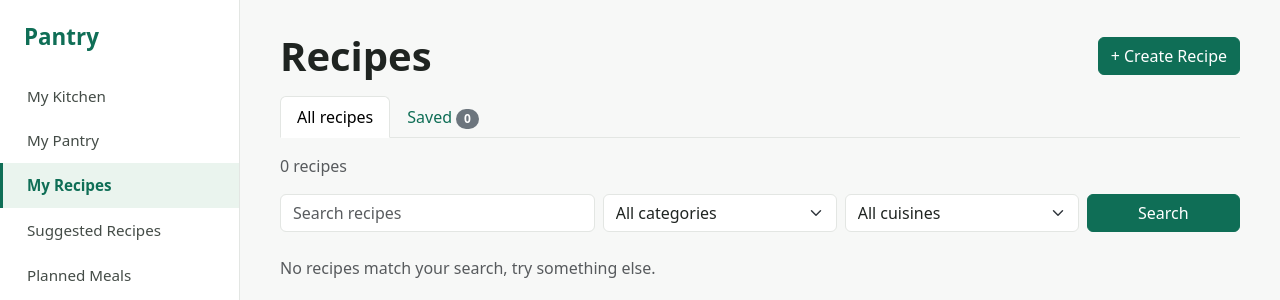
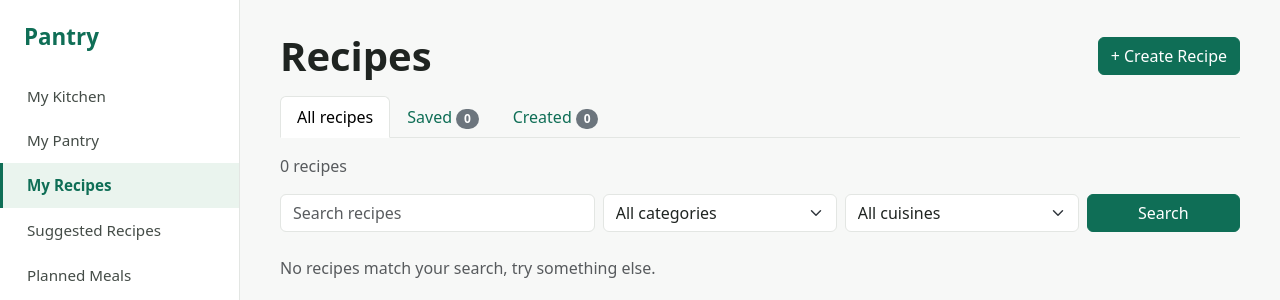
Before and after one commit to Yoobee270697583/2605_Pantry_v2, a Django app: page /recipes/ in a window 1280 px wide. Shown: the top 300 px of the page. Run offline with Django 5.2, Linux system fonts and the light colour scheme; the visitor is signed in with stand-in values (Sample User, id 1); data comes from the database, SQL or seed files in the repository; data that the repository does not hold is empty.

Commit message:
Add created recipes tab

```diff
--- a/recipes/views.py
+++ b/recipes/views.py
@@ -15,8 +15,12 @@ RECIPES_PER_PAGE = 24
 
 @login_required
 def index(request):
-    """The My Recipes page. Has two tabs: every recipe the household can see, and the ones it has saved. Both have search and category/cuisine filters."""
+    """The My Recipes page. Has three tabs: every recipe the household can see, the ones it has saved, and the ones it has created. All have search and category/cuisine filters."""
     active_tab = request.GET.get("tab", "all")
+    # anything else, like a typo in the url, just shows all recipes
+    if active_tab not in ["all", "saved", "created"]:
+        active_tab = "all"
+
     search_query = request.GET.get("q", "").strip()
     selected_category = request.GET.get("category", "").strip()
     selected_area = request.GET.get("area", "").strip()
@@ -26,6 +30,10 @@ def index(request):
     # ids of every recipe this household has saved, so each card can show a "Saved" badge
     saved_ids = set(SavedRecipe.objects.filter(household=household).values_list("recipe_id", flat=True))
 
+    # how many recipes the household has made, for the number on the Created tab
+    # "custom_recipes" is the related_name on Recipe.household
+    created_count = household.custom_recipes.count()
+
     # TheMealDB recipes plus this household's own custom ones, never another household's
     recipes = visible_recipes(household)
 
@@ -33,6 +41,10 @@ def index(request):
     # "saves" is the related_name on SavedRecipe.recipe
     if active_tab == "saved":
         recipes = recipes.filter(saves__household=household)
+
+    # the created tab only shows this household's own custom recipes
+    elif active_tab == "created":
+        recipes = recipes.filter(household=household)
 
     if search_query:
         recipes = recipes.filter(name__icontains=search_query)
@@ -66,6 +78,7 @@ def index(request):
     return render(request, "recipes/index.html", {
         "active_tab": active_tab,
         "saved_ids": saved_ids,
+        "created_count": created_count,
         "page": page,
         "total": paginator.count,
         "search_query": search_query,
--- a/templates/recipes/index.html
+++ b/templates/recipes/index.html
@@ -9,31 +9,36 @@
     <a href="{% url 'recipes:create' %}" class="btn btn-primary">+ Create Recipe</a>
 </div>
 
-<!-- 2 tabs -->
+<!-- 3 tabs - px-2 on phones so all 3 still fit on one line -->
 <ul class="nav nav-tabs mb-3">
     <li class="nav-item">
-        <a href="{% url 'recipes:index' %}" class="nav-link {% if active_tab != 'saved' %}active{% endif %}">All recipes</a>
+        <a href="{% url 'recipes:index' %}" class="nav-link px-2 px-sm-3 {% if active_tab == 'all' %}active{% endif %}">All recipes</a>
     </li>
     <li class="nav-item">
-        <a href="{% url 'recipes:index' %}?tab=saved" class="nav-link {% if active_tab == 'saved' %}active{% endif %}">
+        <a href="{% url 'recipes:index' %}?tab=saved" class="nav-link px-2 px-sm-3 {% if active_tab == 'saved' %}active{% endif %}">
             Saved <span class="badge rounded-pill text-bg-secondary">{{ saved_ids|length }}</span>
+        </a>
+    </li>
+    <li class="nav-item">
+        <a href="{% url 'recipes:index' %}?tab=created" class="nav-link px-2 px-sm-3 {% if active_tab == 'created' %}active{% endif %}">
+            Created <span class="badge rounded-pill text-bg-secondary">{{ created_count }}</span>
         </a>
     </li>
 </ul>
 
 <p class="text-body-secondary">
-    {{ total }} {% if active_tab == 'saved' %}saved {% endif %}recipe{{ total|pluralize }}
+    {{ total }} {% if active_tab == 'saved' %}saved {% elif active_tab == 'created' %}created {% endif %}recipe{{ total|pluralize }}
     {% if search_query or selected_category or selected_area %}
         {# clearing the search keeps you on the same tab #}
-        found <a href="{% url 'recipes:index' %}{% if active_tab == 'saved' %}?tab=saved{% endif %}" class="ms-2">Clear search</a>
+        found <a href="{% url 'recipes:index' %}{% if active_tab != 'all' %}?tab={{ active_tab }}{% endif %}" class="ms-2">Clear search</a>
     {% endif %}
 </p>
 
 {# GET form so the search ends up in the url and the page links can keep it #}
 <form method="get" class="row g-2 mb-4">
-    {# without this, searching on the saved tab would jump back to all recipes #}
-    {% if active_tab == 'saved' %}
-        <input type="hidden" name="tab" value="saved">
+    {# without this, searching on the saved or created tab would jump back to all recipes #}
+    {% if active_tab != 'all' %}
+        <input type="hidden" name="tab" value="{{ active_tab }}">
     {% endif %}
     <div class="col-12 col-lg-4">
         <input type="search" name="q" value="{{ search_query }}" class="form-control" placeholder="Search recipes" aria-label="Search recipes">
@@ -80,6 +85,8 @@
                             <a href="{% url 'recipes:detail' recipe.pk %}" class="stretched-link text-reset text-decoration-none">{{ recipe.name }}</a>
                         </h2>
                         {% if recipe.pk in saved_ids %}<span class="badge text-bg-primary">Saved</span>{% endif %}
+                        {# custom recipes only ever show for their own household, so any recipe with a household is yours #}
+                        {% if recipe.household_id %}<span class="badge border border-primary text-primary">Your recipe</span>{% endif %}
                         {% if recipe.category %}<span class="badge text-bg-light border">{{ recipe.category }}</span>{% endif %}
                         {% if recipe.area %}<span class="badge text-bg-light border">{{ recipe.area }}</span>{% endif %}
                     </div>
@@ -112,6 +119,11 @@
         Nothing saved yet. Open a recipe and press <strong>Save recipe</strong> to keep it here.
         <a href="{% url 'recipes:index' %}" class="ms-2">Browse all recipes</a>
     </p>
+{% elif active_tab == 'created' and not created_count %}
+    <p class="text-body-secondary">
+        You haven't created any recipes yet. Press <strong>+ Create Recipe</strong> to add your own, only people in your household can see them.
+        <a href="{% url 'recipes:create' %}" class="ms-2">Create a recipe</a>
+    </p>
 {% else %}
     <p class="text-body-secondary">No recipes match your search, try something else.</p>
 {% endif %}
```
